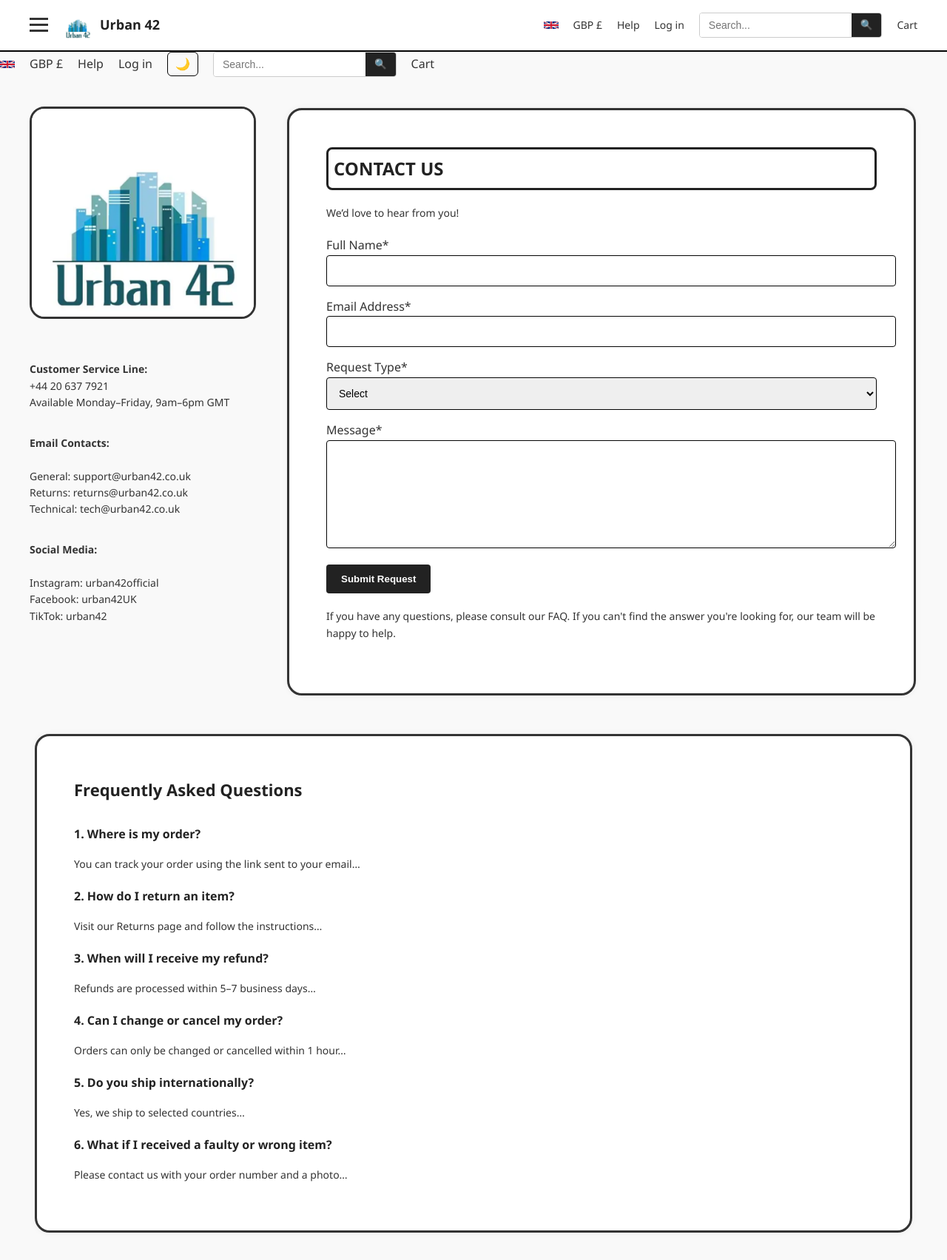
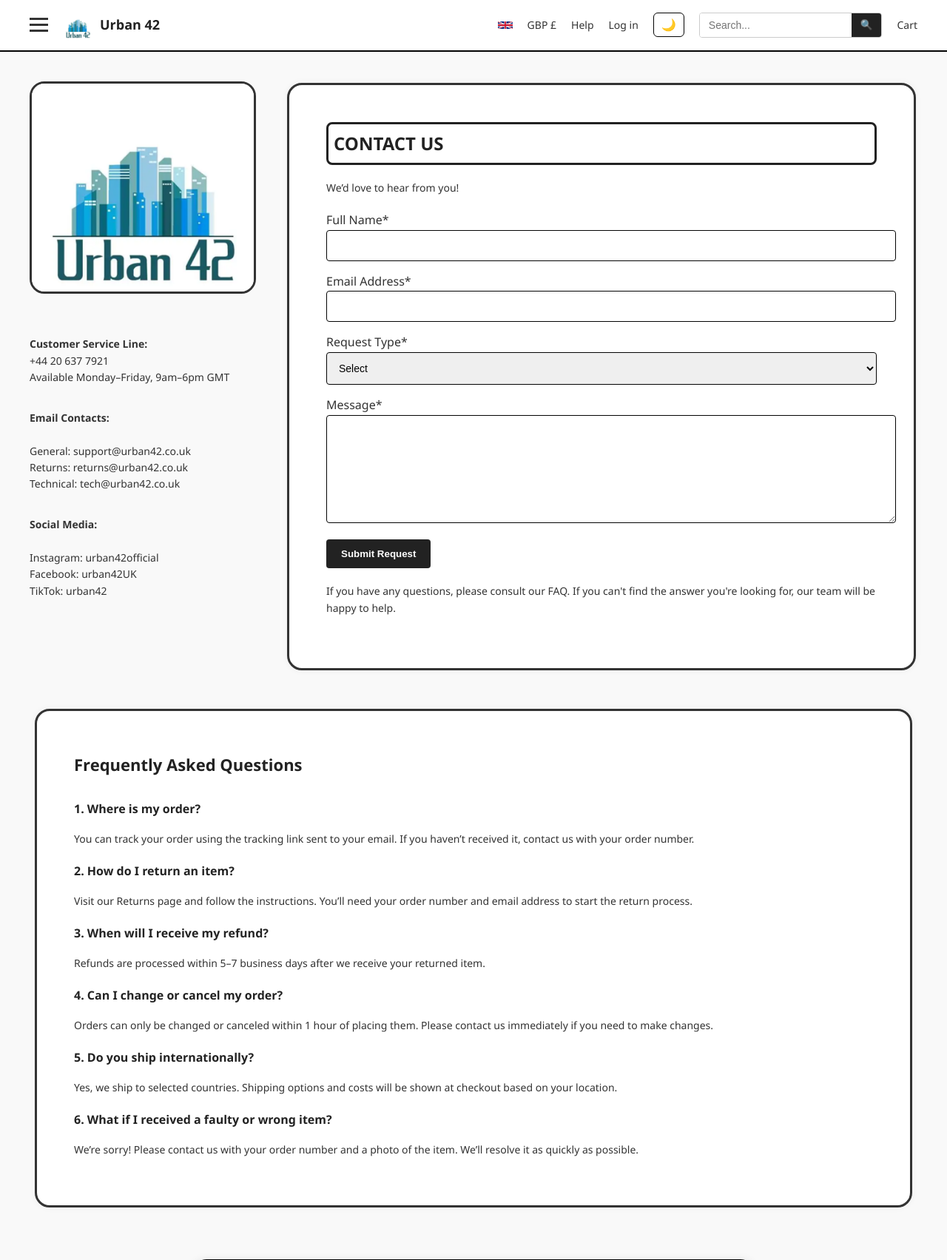
Before and after one commit to AlaynaAston/Urban42, a PHP site: page /Urban42/ContactPage.php in a window 1280 px wide. Shown: the top 1703 px of the page at 74% size. Run offline with PHP 8.4, Linux system fonts and the light colour scheme.

Commit message:
Restored files due to conflict

```diff
--- a/ContactPage.php
+++ b/ContactPage.php
@@ -2,45 +2,20 @@
 <html lang="en">
 <head>
   <meta charset="UTF-8">
-  <title>Contact & Help — Urban 42</title>
-
-  <link rel="stylesheet" href="Contactpagestyle.css" />
-
-  <!-- added: chatbox css -->
-  <link rel="stylesheet" href="chatbox.css">
-
+  <title>Contact & Help — Urban 42</title> <!--text/title shown in the browser tab-->
+  <link rel="stylesheet" href="Contactpagestyle.css" /> <!--connects the CSS file-->
 </head>
-
 <body>
-
-  <div class="navbar">
-    <div class="nav-left">
-      <div class="sidebar-icon">
-        <span class="bar"></span>
-        <span class="bar"></span>
-        <span class="bar"></span>
-      </div>
-
-      <div class="brand-logo">
-        <img src="urban42.png" alt="Urban 42 Logo">
-        <span>Urban 42</span>
-      </div>
+  <div class="navbar"> <!--main navigation bar container-->
+  <div class="nav-left"> <!--left side of the navigation bar-->
+    <div class="sidebar-icon"> <!--button that users will click to open the side menu-->
+      <span class="bar"></span> <!--horizontal line 1 that creates the button-->
+      <span class="bar"></span> <!--line 2-->
+      <span class="bar"></span> <!--line 3-->
     </div>
-
-    <div class="nav-right">
-      <img src="ukflag.jpg" alt="UK Flag" class="flag-icon">
-      <span>GBP £</span>
-      <a href="ContactPage.php">Help</a>
-      <a href="login.html">Log in</a>
-
-      <a>
-        <form class="search-form">
-          <input type="text" placeholder="Search..." name="search">
-          <button type="submit">🔍</button>
-        </form>
-      </a>
-
-      <a href="basket.html">Cart</a>
+    <div class="brand-logo"> <!--container that has logo and brand name in it-->
+      <img src="urban42.png" alt="Urban 42 Logo"> <!--shows the brand logo-->
+      <span>Urban 42</span> <!--displays the brand name-->
     </div>
   </div>
   <div class="nav-right"> <!--right side of the navigation bar-->
@@ -71,25 +46,25 @@
         <b>Customer Service Line:</b> +44 20 637 7921<br> <!--phone number-->
         Available Monday–Friday, 9am–6pm GMT<br><br> <!--opening hours informatiom-->
 
-        <b>Email Contacts:</b><br>
-        General: support@urban42.co.uk<br>
-        Returns: returns@urban42.co.uk<br>
-        Technical: tech@urban42.co.uk<br><br>
+        <b>Email Contacts:</b><br> <!--heading for emails list-->
+        General: support@urban42.co.uk<br> <!--general support email-->
+        Returns: returns@urban42.co.uk<br> <!--returns email-->
+        Technical: tech@urban42.co.uk<br><br> <!--technical support email-->
 
-        <b>Social Media:</b><br>
-        Instagram: <a href="#">urban42official</a><br>
-        Facebook: <a href="#">urban42UK</a><br>
-        TikTok: <a href="#">urban42</a>
+        <b>Social Media:</b><br> <!--heading for social media links-->
+        Instagram: <a href="#">urban42official</a><br> <!--link for instagram profile-->
+        Facebook: <a href="#">urban42UK</a><br> <!--facebook link-->
+        TikTok: <a href="#">urban42</a> <!--tiktok link-->
       </div>
     </div>
 
-    <div class="contact-form">
-      <h2>CONTACT US</h2>
-      <p>We’d love to hear from you!</p>
+    <div class="contact-form"> <!--section that contains the contact form-->
+      <h2>    CONTACT US </h2> <!--title of the form-->
+      <p>We’d love to hear from you!</p> <!--short message for the user-->
 
-      <form>
-        <label for="name">Full Name*</label>
-        <input type="text" id="name" name="name" required>
+      <form> <!--form that users will use to send message/queries-->
+        <label for="name">Full Name*</label> <!--label for the name box-->
+        <input type="text" id="name" name="name" required> <!--box where user types the full name-->
 
         <label for="email">Email Address*</label> <!--label for email box-->
         <input type="email" id="email" name="email" required> <!--box to input email-->
@@ -102,42 +77,40 @@
           <option value="technical">Technical Support</option> <!--option for technical help-->
           <option value="other">Other</option> <!--option for anything else-->
         </select>
+        <br> <!--break-->
+        <label for="message">Message*</label> <!--label for the message box-->
+        <textarea id="message" name="message" rows="5" required></textarea> <!--box to type the message-->
 
-        <br>
-
-        <label for="message">Message*</label>
-        <textarea id="message" name="message" rows="5" required></textarea>
-
-        <button type="submit">Submit Request</button>
+        <button type="submit">Submit Request</button> <!--button to submit the form-->
       </form>
 
-      <p class="faq">
+      <p class="faq"> <!--a short line message under the form-->
         If you have any questions, please consult our FAQ. If you can't find the answer you're looking for, our team will be happy to help.
       </p>
     </div>
   </div>
 
-  <div class="container">
-    <div class="faq-section">
-      <h2>Frequently Asked Questions</h2>
+  <div class="container"> <!--container for the FAQ section-->
+    <div class="faq-section"> <!--section that has all the questions-->
+      <h2>Frequently Asked Questions</h2> <!--heading of the section-->
 
       <h3>1. Where is my order?</h3>
-      <p>You can track your order using the link sent to your email…</p>
+      <p>You can track your order using the tracking link sent to your email. If you haven’t received it, contact us with your order number.</p>
 
       <h3>2. How do I return an item?</h3>
-      <p>Visit our Returns page and follow the instructions…</p>
+      <p>Visit our Returns page and follow the instructions. You’ll need your order number and email address to start the return process.</p>
 
       <h3>3. When will I receive my refund?</h3>
-      <p>Refunds are processed within 5–7 business days…</p>
+      <p>Refunds are processed within 5–7 business days after we receive your returned item.</p>
 
       <h3>4. Can I change or cancel my order?</h3>
-      <p>Orders can only be changed or cancelled within 1 hour…</p>
+      <p>Orders can only be changed or canceled within 1 hour of placing them. Please contact us immediately if you need to make changes.</p>
 
       <h3>5. Do you ship internationally?</h3>
-      <p>Yes, we ship to selected countries…</p>
+      <p>Yes, we ship to selected countries. Shipping options and costs will be shown at checkout based on your location.</p>
 
       <h3>6. What if I received a faulty or wrong item?</h3>
-      <p>Please contact us with your order number and a photo…</p>
+      <p>We’re sorry! Please contact us with your order number and a photo of the item. We’ll resolve it as quickly as possible.</p>
     </div>
   </div>
 
```
Also changed, not shown: Orders page.php (+0 -36 lines).
